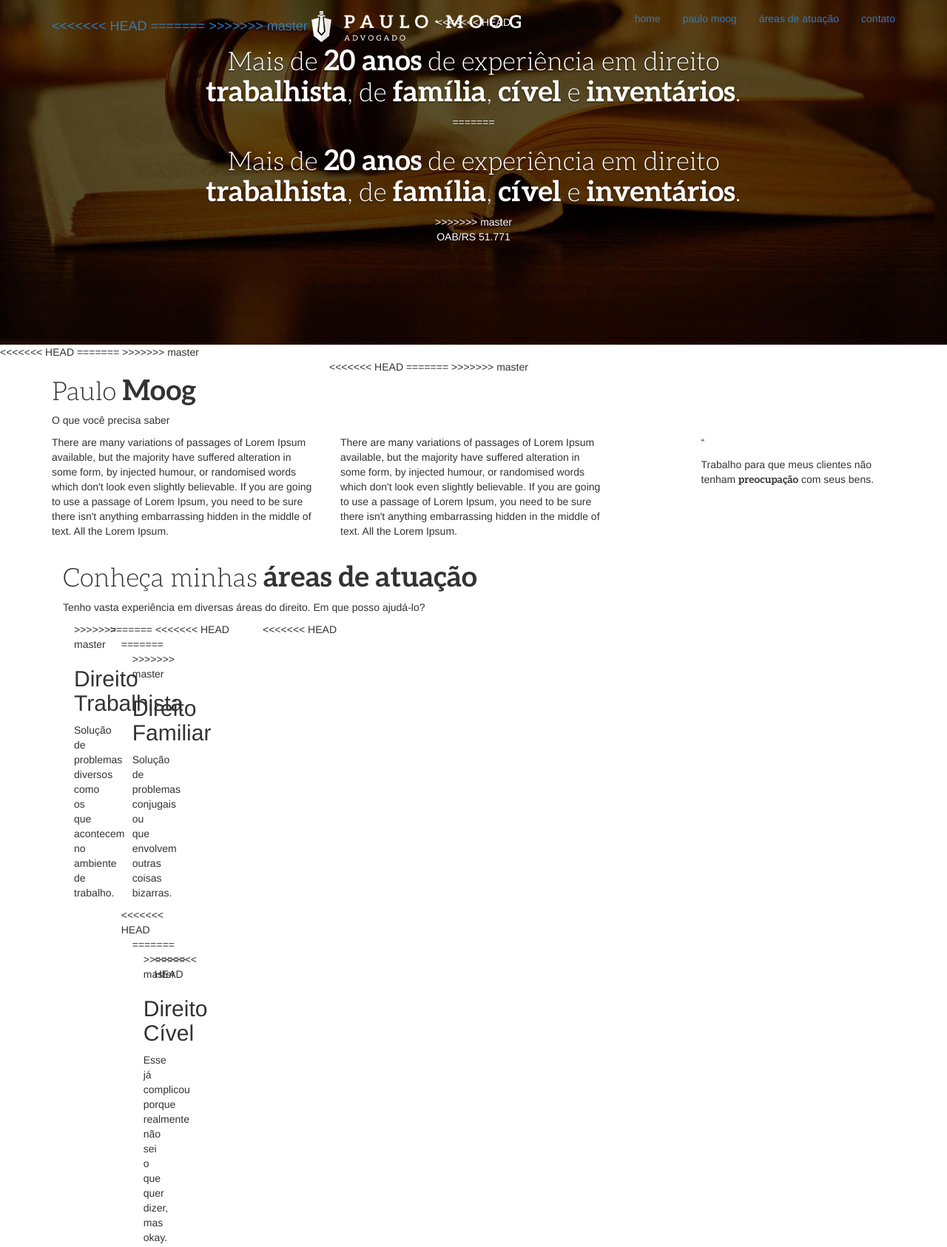
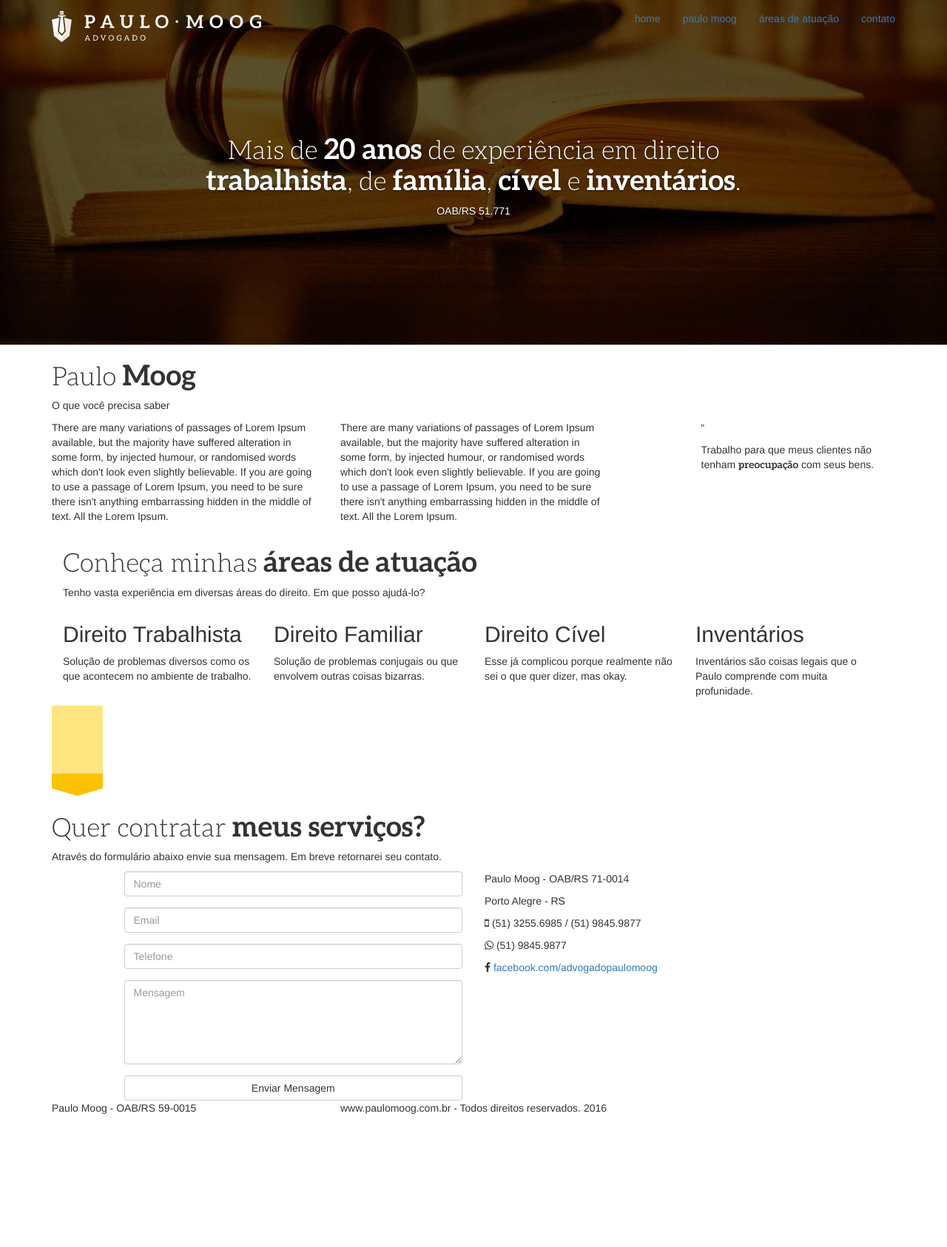
Before and after one commit to moog/paulomoogadvogado, a plain HTML site: page index.html in a window 1280 px wide. Shown: the top 1686 px of the page at 74% size. After the commit the page ends 1508 px from the top, so only its background shows below. Drawn offline with Linux system fonts and the light colour scheme.

Commit message:
Correção

```diff
--- a/index.html
+++ b/index.html
@@ -42,11 +42,7 @@
           </button>
           <a class="navbar-brand" href="#">
             <picture>
-<<<<<<< HEAD
-              <source srcset="img/logo-simbolo.png" media="(max-width: 900px)">
-=======
               <source srcset="img/logo-simbolo.png" media="(max-width: 480px)">
->>>>>>> master
               <source srcset="img/logo.png">
               <img srcset="img/logo.png" alt="My default image">
             </picture>
@@ -68,12 +64,7 @@
         <div class="item active">
         <img srcset="img/bg-top-min.jpg" alt="My default image" class="img-responsive">
           <div class="carousel-caption">
-<<<<<<< HEAD
-            <h1 class="hidden-xs">Mais de <span>20 anos</span> de experiência em direito <span>trabalhista</span>, de <span>família</span>, <span>cível</span> e <span>inventários</span>.</h1>
-            <h1 class="visible-xs">Mais de <span>20 anos</span> de experiência.</h1>
-=======
             <h1>Mais de <span>20 anos</span> de experiência em direito <span>trabalhista</span>, de <span>família</span>, <span>cível</span> e <span>inventários</span>.</h1>
->>>>>>> master
             <p>
               OAB/RS 51.771
             </p>
@@ -82,8 +73,6 @@
       </div>
     </div>
 
-<<<<<<< HEAD
-=======
     <!-- <div id="banner-top">
       <div class="container">
         <div class="row">
@@ -92,7 +81,6 @@
         </div>
       </div>
     </div> -->
->>>>>>> master
     <section id="sobre">
       <div class="container">
         <div class="row">
@@ -102,12 +90,9 @@
               O que você precisa saber
             </p>
           </div>
-<<<<<<< HEAD
-=======
           <!--<div class="col-md-1 col-md-offset-7">
             <img src="img/flag.png" alt="Bandeira" class="bandeira" />
           </div>-->
->>>>>>> master
         </div>
         <div class="row">
           <div class="col-md-4 sobre-paulo">
@@ -149,41 +134,25 @@
             </div>
           </div>
           <div class="row">
-<<<<<<< HEAD
-            <div class="col-md-3 col-md-offset-0 col-sm-4 col-sm-offset-2 col-xs-12">
-=======
             <div class="col-md-3 col-md-offset-0 col-sm-4 col-sm-offset-2 col-xs-6">
->>>>>>> master
               <div class="item-atuacao">
                 <h2>Direito Trabalhista</h2>
                 <p>Solução de problemas diversos como os que acontecem no ambiente de trabalho.</p>
               </div>
             </div>
-<<<<<<< HEAD
-            <div class="col-md-3 col-md-offset-0 col-sm-4 col-xs-12">
-=======
             <div class="col-md-3 col-md-offset-0 col-sm-4 col-xs-6">
->>>>>>> master
               <div class="item-atuacao">
                 <h2>Direito Familiar</h2>
                 <p>Solução de problemas conjugais ou que envolvem outras coisas bizarras.</p>
               </div>
             </div>
-<<<<<<< HEAD
-            <div class="col-md-3 col-md-offset-0 col-sm-4 col-sm-offset-2 col-xs-12">
-=======
             <div class="col-md-3 col-md-offset-0 col-sm-4 col-sm-offset-2 col-xs-6">
->>>>>>> master
               <div class="item-atuacao">
                 <h2>Direito Cível</h2>
                 <p>Esse já complicou porque realmente não sei o que quer dizer, mas okay.</p>
               </div>
             </div>
-<<<<<<< HEAD
-            <div class="col-md-3 col-md-offset-0 col-sm-4 col-xs-12">
-=======
             <div class="col-md-3 col-md-offset-0 col-sm-4 col-xs-6">
->>>>>>> master
               <div class="item-atuacao">
                 <h2>Inventários</h2>
                 <p>Inventários são coisas legais que o Paulo comprende com muita profunidade.</p>
@@ -229,39 +198,23 @@
           </div>
           <div class="col-md-5">
             <div class="row numero-oab">
-<<<<<<< HEAD
-              <div class="col-md-12 col-md-offset-0 col-sm-6 col-sm-offset-4 col-xs-12">
-=======
               <div class="col-md-12 col-md-offset-0 col-sm-6 col-sm-offset-4 col-xs-8 col-xs-offset-3">
->>>>>>> master
                 <p>Paulo Moog - OAB/RS 71-0014</p>
                 <p>Porto Alegre - RS</p>
               </div>
             </div>
             <div class="row">
-<<<<<<< HEAD
-              <div class="col-md-12 col-md-offset-0 col-sm-6 col-sm-offset-4 col-xs-12">
-=======
               <div class="col-md-12 col-md-offset-0 col-sm-6 col-sm-offset-4 col-xs-8 col-xs-offset-3">
->>>>>>> master
                 <p class="contato-opcoes"><i class="fa fa-mobile"></i> <span style="left: 15px;top: -13px;">(51) 3255.6985 / (51) 9845.9877</span></p>
               </div>
             </div>
             <div class="row">
-<<<<<<< HEAD
-              <div class="col-md-12 col-md-offset-0 col-sm-6 col-sm-offset-4 col-xs-12">
-=======
               <div class="col-md-12 col-md-offset-0 col-sm-6 col-sm-offset-4 col-xs-8 col-xs-offset-3">
->>>>>>> master
                 <p class="contato-opcoes"><i class="fa fa-whatsapp"></i> <span style="left: 14px;top: -4px;">(51) 9845.9877</span></p>
               </div>
             </div>
             <div class="row">
-<<<<<<< HEAD
-              <div class="col-md-12 col-md-offset-0 col-sm-6 col-sm-offset-4 col-xs-12">
-=======
               <div class="col-md-12 col-md-offset-0 col-sm-6 col-sm-offset-4 col-xs-8 col-xs-offset-3">
->>>>>>> master
                 <p class="contato-opcoes"><i class="fa fa-facebook"></i> <span style="left: 22px;top: -4px;"><a href="#">facebook.com/advogadopaulomoog</a></span></p>
               </div>
             </div>
@@ -286,13 +239,6 @@
     <script src="js/bootstrap.min.js"></script>
     <script type="text/javascript">
       $(document).ready(function(){
-<<<<<<< HEAD
-        $('.carousel').carousel();
-
-        $(".navbar-toggle").on("mousedown", function(){
-          $("#navbar").addClass("menu-mobile");
-        });
-=======
         ajustarBandeira();
 
         $('.carousel').carousel();
@@ -303,7 +249,6 @@
           var marginTop = parseInt($(".bandeira").css("margin-top"));
           $(".bandeira").css("margin-top",  (-($(".bandeira").offset().left / 10) + $(".carousel .item.active").offset().top / 100) + "px");
         }
->>>>>>> master
       });
     </script>
   </body>
```
